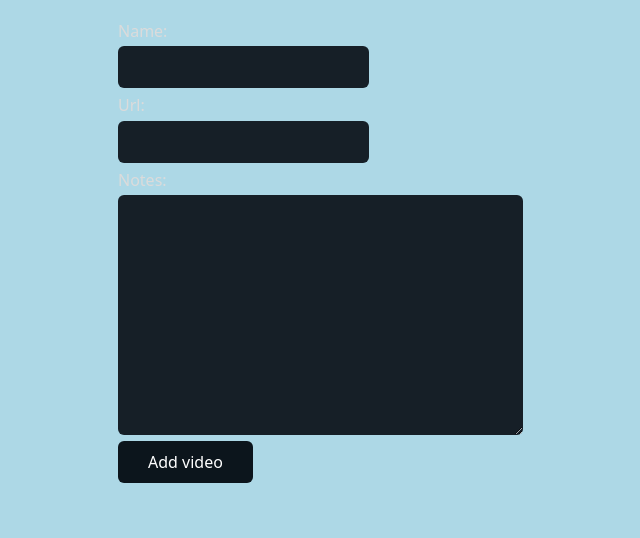
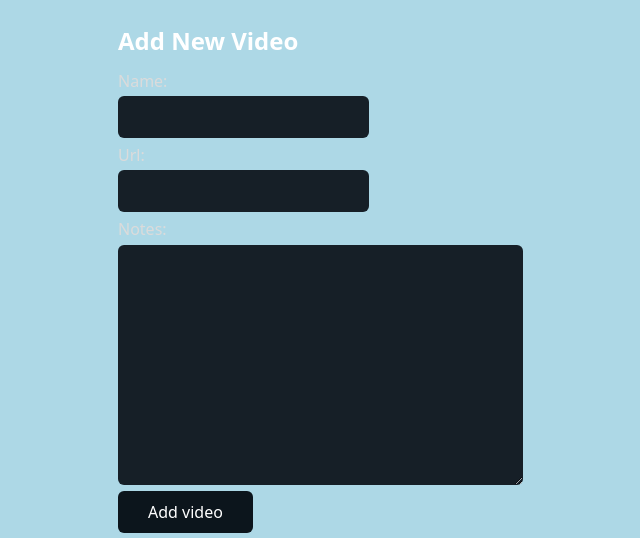
Before and after one commit to rwalk651/video_app, a Django app: page /add in a window 1280 px wide. Shown: the top 538 px of the page, without its empty margins (122-762 px from the left). Run offline with Django 5.2, Linux system fonts and the light colour scheme.

Commit message:
warning message if invalid data in video form or video saved message if valid

```diff
--- a/video/video_collection/templates/video_collection/add.html
+++ b/video/video_collection/templates/video_collection/add.html
@@ -1,6 +1,12 @@
 {% extends 'video_collection/base.html' %}
 
 {% block content %}
+
+<h2>Add New Video</h2>
+
+{% for message in messages %}
+    <li>{{ message }}</li>
+{% endfor %}
 
 <form method="POST" action="{% url 'add_video' %}">
     {% csrf_token %}
--- a/video/video_collection/views.py
+++ b/video/video_collection/views.py
@@ -1,5 +1,6 @@
 from django.shortcuts import render
 from .forms import VideoForm
+from django.contrib import messages
 
 # homepage view
 def home(request):
@@ -9,6 +10,18 @@ def home(request):
 
 # to add new video
 def add(request):
+    # get request to get page or post request to create a new video
+    if request.method == 'POST':
+        new_video_form = VideoForm(request.post)
+        if new_video_form.is_valid():
+            # if form data is valid - save to database
+            new_video_form.save()
+            messages.info(request, 'New video saved')
+        else:
+            messages.warning(request, 'Please check data entered')
+            # return same form with input if a validation error occurred
+            return render(request, 'video_collection/add.html', {'new_video_form': new_video_form})
+
     # requests video form from for model
     new_video_form = VideoForm()
     return render(request, 'video_collection/add.html', {'new_video_form': new_video_form})
```
